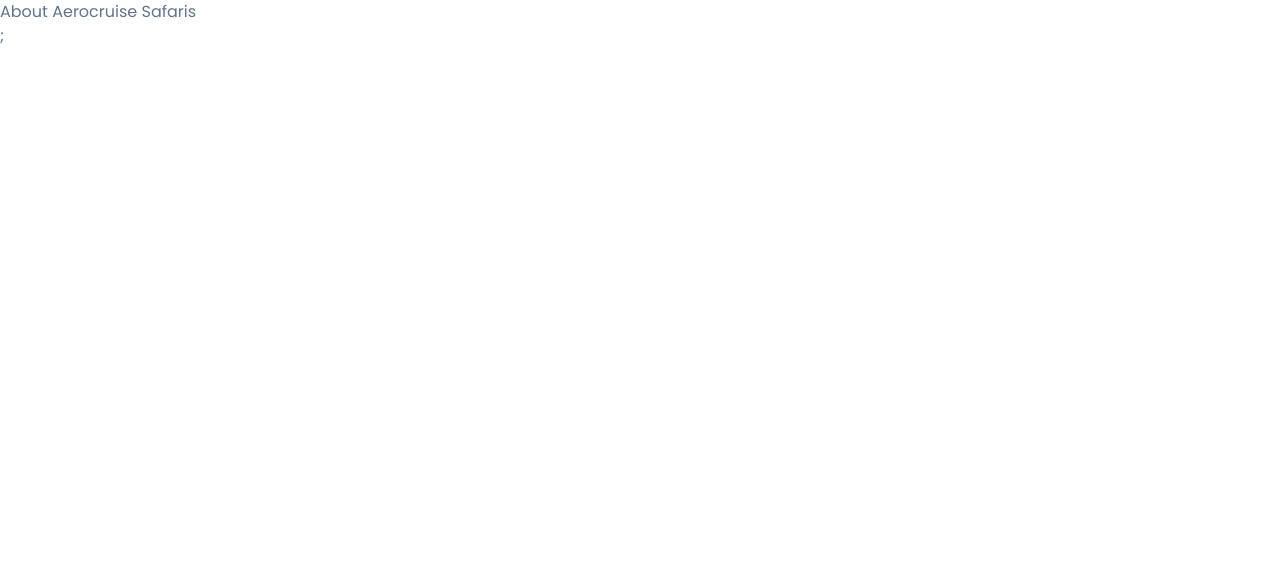
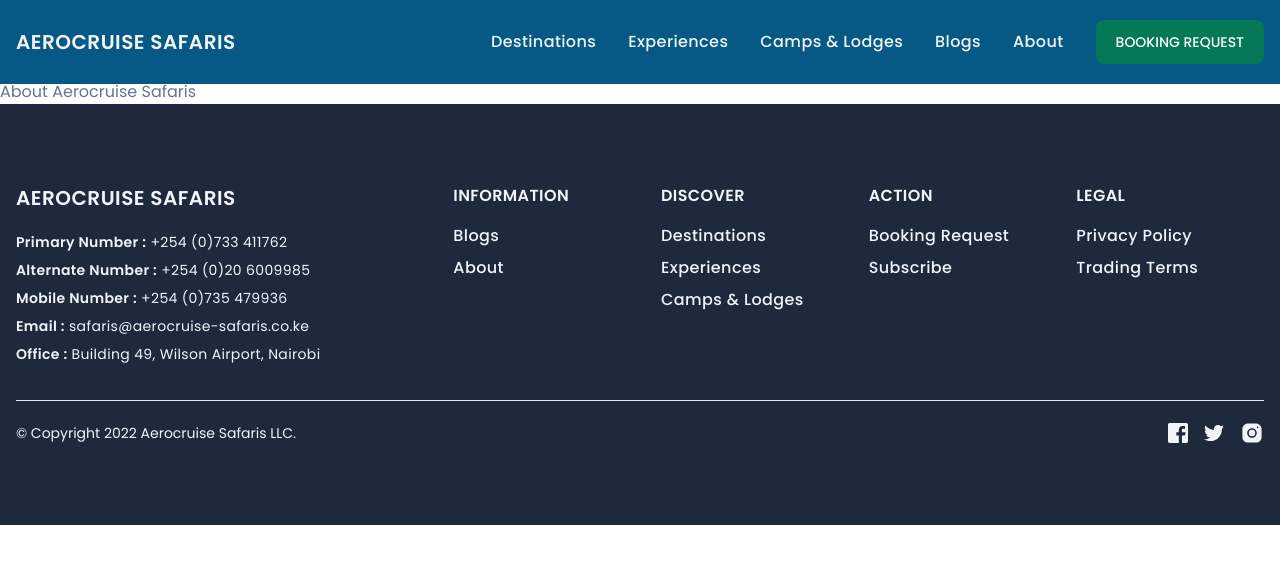
Before and after one commit to thes3interdev/aerocruise-safaris-faas-next, a Next.js app: page /about in a window 1280 px wide. Shown: the top 564 px of the page. Built offline with nearby package versions, Linux system fonts and the light colour scheme.

Commit message:
styles: changed styling.

```diff
--- a/components/ActionButton.js
+++ /dev/null
@@ -1,13 +0,0 @@
-import Link from 'next/link';
-
-const ActionButton = ({ linkDestination, linkText }) => {
-	return (
-		<Link href={linkDestination}>
-			<a className="rounded-lg bg-emerald-700 px-5 py-3 text-center text-sm font-medium uppercase text-white hover:bg-emerald-500 focus:outline-none focus:ring-4 focus:ring-emerald-500">
-				{linkText}
-			</a>
-		</Link>
-	);
-};
-
-export default ActionButton;
--- a/components/ActionButtonMobile.js
+++ /dev/null
@@ -1,13 +0,0 @@
-import Link from 'next/link';
-
-const ActionButtonMobile = ({ linkDestination, linkText }) => {
-	return (
-		<Link href={linkDestination}>
-			<a className="inline-flex w-full items-center justify-center rounded-lg bg-emerald-700 py-3 px-5 font-medium uppercase text-white hover:bg-emerald-500 focus:outline-none focus:ring-4 focus:ring-emerald-500">
-				{linkText}
-			</a>
-		</Link>
-	);
-};
-
-export default ActionButtonMobile;
--- a/components/Layout.js
+++ b/components/Layout.js
@@ -4,12 +4,12 @@
 
 const Layout = ({ children }) => {
 	return (
-		<div>
+		<>
 			<Meta />
 			<NavigationHeader />
-			{children}
+			<div className="mt-[80px]">{children}</div>
 			<NavigationFooter />
-		</div>
+		</>
 	);
 };
 
--- a/components/NavigationFooter.js
+++ b/components/NavigationFooter.js
@@ -10,8 +10,8 @@
 		{ name: 'Office :', contact: ' Building 49, Wilson Airport, Nairobi' },
 	];
 	const informationLinks = [
-		{ name: 'About Aerocruise', linkDestination: '/about' },
 		{ name: 'Blogs', linkDestination: '/blogs' },
+		{ name: 'About', linkDestination: '/about' },
 	];
 	const discoverLinks = [
 		{ name: 'Destinations', linkDestination: '/destinations' },
@@ -29,7 +29,7 @@
 	const currentYear = new Date().getFullYear();
 
 	return (
-		<footer className="mt-auto bg-slate-800 py-10">
+		<div className="mt-auto bg-slate-800 py-10">
 			<div className="mx-auto max-w-7xl px-4 pt-10">
 				<div className="row-gap-10 mb-8 grid gap-16 xl:grid-cols-6">
 					{/** contact section start */}
@@ -172,7 +172,7 @@
 				</div>
 				{/** bottom section end */}
 			</div>
-		</footer>
+		</div>
 	);
 };
 
--- a/components/NavigationHeader.js
+++ b/components/NavigationHeader.js
@@ -1,7 +1,5 @@
 import { useState } from 'react';
 import Link from 'next/link';
-import ActionButton from './ActionButton';
-import ActionButtonMobile from './ActionButtonMobile';
 
 const NavigationHeader = () => {
 	/** declare variables */
@@ -13,7 +11,6 @@
 		{ name: 'About', linkDestination: '/about' },
 	];
 	const [isMenuOpen, setIsMenuOpen] = useState(false);
-	const handleMenuClose = () => setIsMenuOpen(isMenuOpen);
 
 	return (
 		<nav className="fixed inset-x-0 top-0 z-30 bg-sky-800">
@@ -36,7 +33,11 @@
 						))}
 
 						{/** booking request action button start */}
-						<ActionButton linkDestination="/booking-request" linkText="Booking Request" />
+						<Link href="/booking-request">
+							<a className="rounded-lg bg-emerald-700 px-5 py-3 text-center text-sm font-medium uppercase text-white hover:bg-emerald-500">
+								Booking Request
+							</a>
+						</Link>
 						{/** booking request action button end */}
 					</ul>
 					{/** menu end */}
@@ -69,7 +70,10 @@
 									<div className="mb-4 flex items-center justify-between">
 										<div>
 											<Link href="/" className="inline-flex items-center">
-												<a className="text-xl font-bold uppercase tracking-wide">
+												<a
+													onClick={() => setIsMenuOpen(false)}
+													className="text-xl font-bold uppercase tracking-wide"
+												>
 													Aerocruise Safaris
 												</a>
 											</Link>
@@ -90,24 +94,25 @@
 									<nav>
 										<ul className="space-y-4">
 											{menuLinks.map((link) => (
-												<li key={link.name}>
+												<li key={link.name} onClick={() => setIsMenuOpen(false)}>
 													<Link href={link.linkDestination}>
-														<a
-															onClick={handleMenuClose}
-															className="text-lg font-semibold tracking-wider"
-														>
+														<a className="text-lg font-semibold tracking-wider">
 															{link.name}
 														</a>
 													</Link>
 												</li>
 											))}
 
-											{/** mobile booking request action button start */}
-											<ActionButtonMobile
-												linkDestination="/booking-request"
-												linkText="Booking Request"
-											/>
-											{/** mobile booking request action button end */}
+											{/** booking request action button start */}
+											<Link href="/booking-request">
+												<a
+													onClick={() => setIsMenuOpen(false)}
+													className="inline-flex w-full items-center justify-center rounded-lg bg-emerald-700 py-3 px-5 font-medium uppercase text-white hover:bg-emerald-500"
+												>
+													Booking Request
+												</a>
+											</Link>
+											{/** booking request action button end */}
 										</ul>
 									</nav>
 								</div>
--- a/pages/_app.js
+++ b/pages/_app.js
@@ -1,11 +1,14 @@
 import { ApolloProvider } from '@apollo/client';
 import client from '../lib/ApolloClient';
+import Layout from '../components/Layout';
 import '../styles/globals.css';
 
 const MyApp = ({ Component, pageProps }) => {
 	return (
 		<ApolloProvider client={client}>
-			<Component {...pageProps} />;
+			<Layout>
+				<Component {...pageProps} />
+			</Layout>
 		</ApolloProvider>
 	);
 };
--- a/pages/_document.js
+++ b/pages/_document.js
@@ -2,9 +2,9 @@
 
 const Document = () => {
 	return (
-		<Html lang="en" className="min-h-full">
+		<Html lang="en">
 			<Head />
-			<body className="flex min-h-full flex-col font-poppins text-slate-500 antialiased">
+			<body className="flex h-screen flex-col font-poppins text-slate-500 antialiased">
 				<Main />
 				<NextScript />
 			</body>
--- a/pages/index.js
+++ b/pages/index.js
@@ -1,12 +1,10 @@
-import Layout from '../components/Layout';
-
 const Home = () => {
 	return (
-		<Layout>
+		<div>
 			<h1 className="text-center text-3xl font-bold">
 				Next.js and Tailwind CSS have been correctly configured.
 			</h1>
-		</Layout>
+		</div>
 	);
 };
 
```
